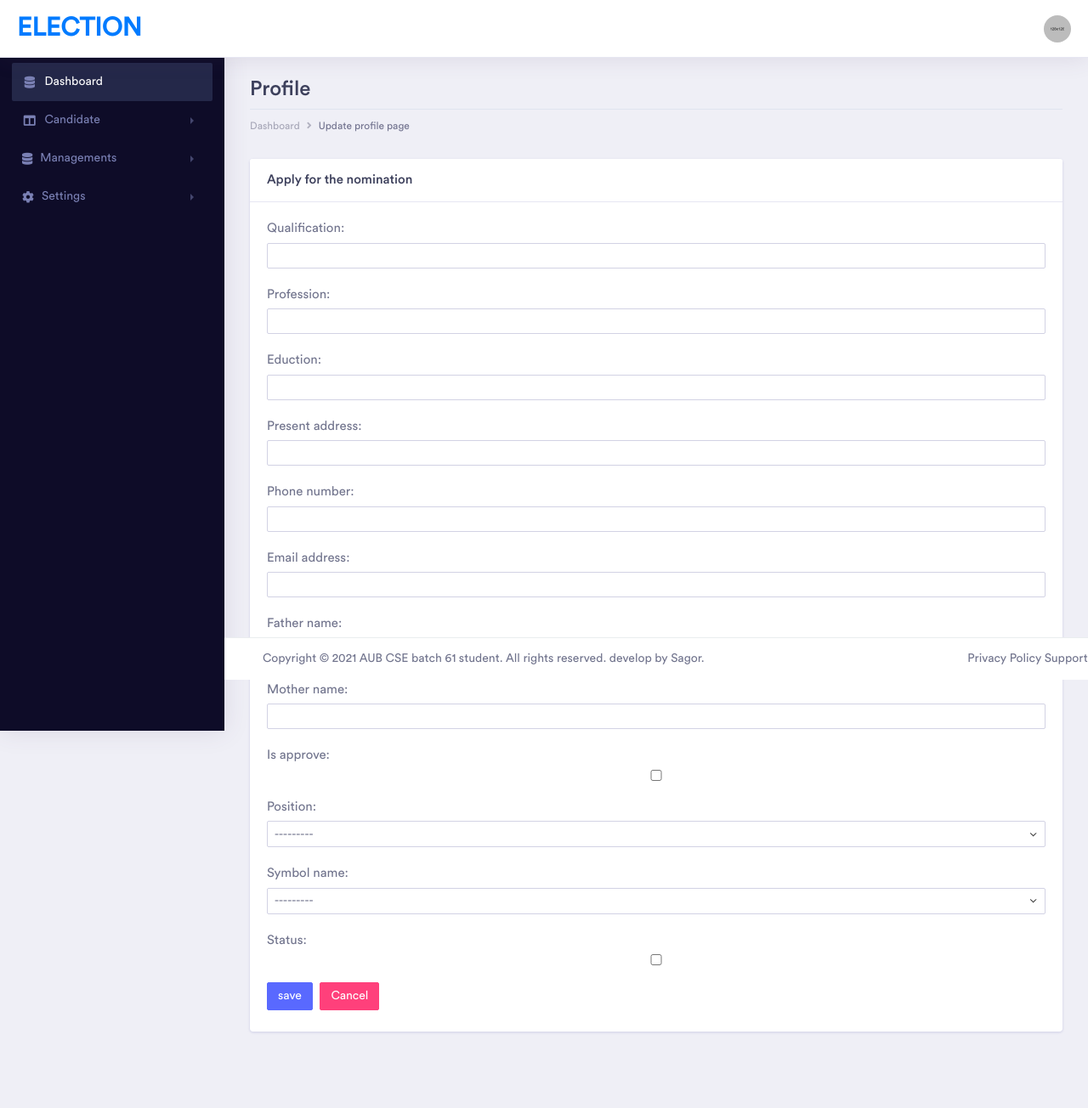
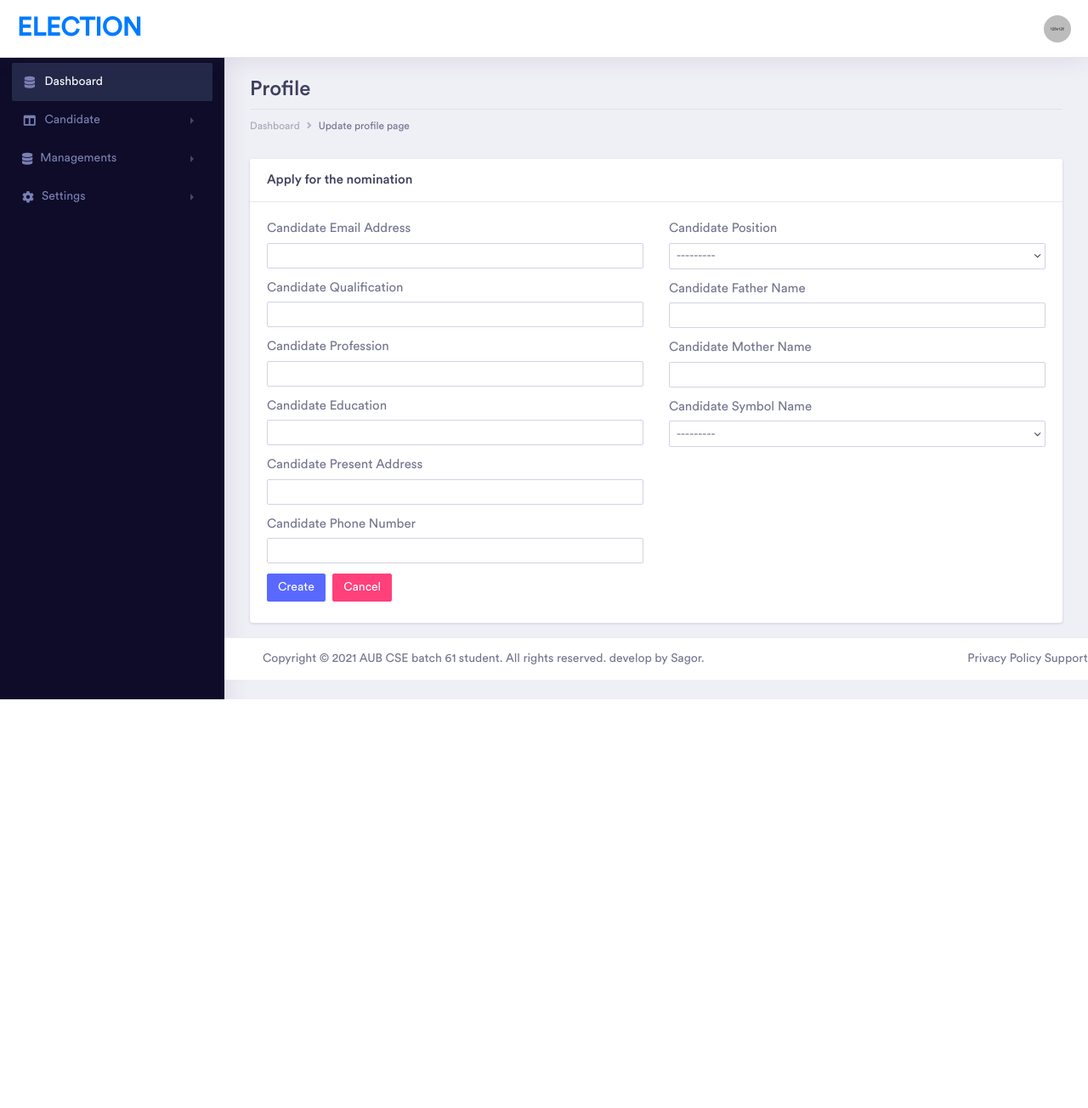
Before and after one commit to mbrsagor/Angular_nasted_views, a Django app: page /nomination-apply/ in a window 1280 px wide. Shown: the whole page at 85% size. After the commit the page ends 823 px from the top, so only its background shows below. Run offline with Django 3.2, Linux system fonts and the light colour scheme; a user stored in the database is signed in; tables that the repository leaves empty hold one stand-in row (values such as "Sample post"); some libraries are stand-ins or nearby versions; some web fonts are replaced.

Commit message:
Styling: Apply member form styling

```diff
--- a/app/templates/nomination/apply-nomination.html
+++ b/app/templates/nomination/apply-nomination.html
@@ -14,8 +14,53 @@
             <div class="card-body">
                 <form method="POST" class="agent_profile_create" enctype="multipart/form-data">
                     {% csrf_token %}
-                    {{ form.as_p }}
-                    <button type="submit" class="btn btn-space btn-primary btn-sm">save</button>
+                    <div class="row">
+                        <div class="col-md-6">
+                            <div class="form-group">
+                                <label for="email_address">Candidate Email Address</label>
+                                {{ form.email_address }}
+                            </div>
+                            <div class="form-group">
+                                <label for="qualification">Candidate Qualification</label>
+                                {{ form.qualification }}
+                            </div>
+                            <div class="form-group">
+                                <label for="profession">Candidate Profession</label>
+                                {{ form.profession }}
+                            </div>
+                            <div class="form-group">
+                                <label for="eduction">Candidate Education</label>
+                                {{ form.eduction }}
+                            </div>
+                            <div class="form-group">
+                                <label for="present_address">Candidate Present Address</label>
+                                {{ form.present_address }}
+                            </div>
+                            <div class="form-group">
+                                <label for="phone_number">Candidate Phone Number</label>
+                                {{ form.phone_number }}
+                            </div>
+                        </div>
+                        <div class="col-md-6">
+                            <div class="form-group">
+                                <label for="position">Candidate Position</label>
+                                {{ form.position }}
+                            </div>
+                            <div class="form-group">
+                                <label for="father_name">Candidate Father Name</label>
+                                {{ form.father_name }}
+                            </div>
+                            <div class="form-group">
+                                <label for="mother_name">Candidate Mother Name</label>
+                                {{ form.mother_name }}
+                            </div>
+                            <div class="form-group">
+                                <label for="symbol_name">Candidate Symbol Name</label>
+                                {{ form.symbol_name }}
+                            </div>
+                        </div>
+                    </div>
+                    <button type="submit" class="btn btn-space btn-primary btn-sm">Create</button>
                     <button type="reset" class="btn btn-space btn-secondary btn-sm">Cancel</button>
                 </form>
             </div>
```
Also changed, not shown: app/templates/nomination/candidate_update.html (+4 -8 lines).
